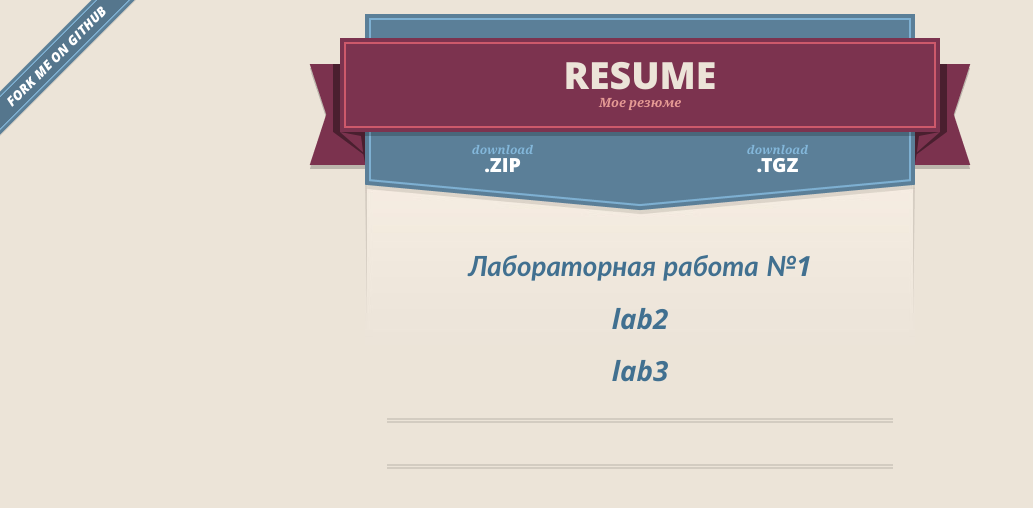
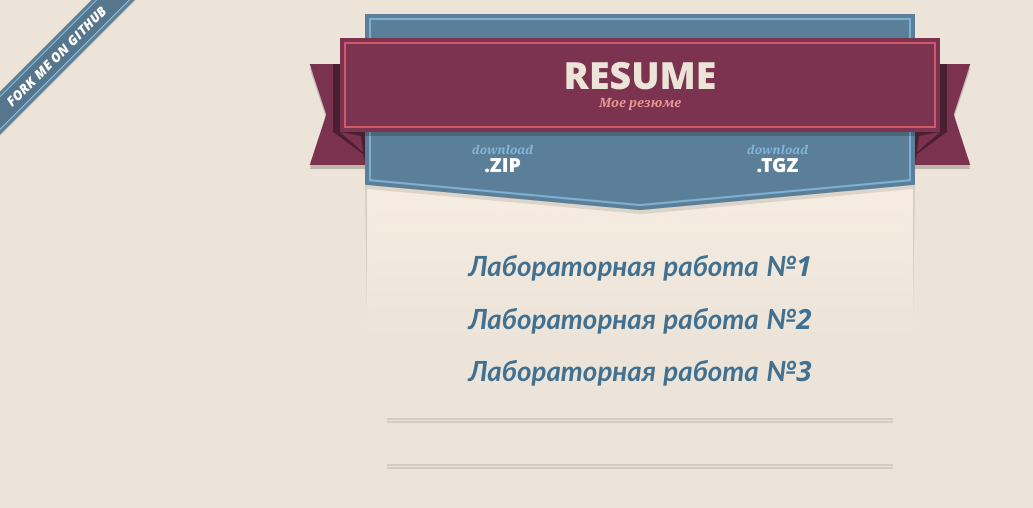
Before and after one commit to Sharipova955/resume, a plain HTML site: page index.html in a window 1280 px wide. Shown: the whole page, without its empty margins (0-1033 px from the left). Drawn offline with nearby package versions, Linux system fonts and the light colour scheme.

Commit message:
Update index.html

```diff
--- a/index.html
+++ b/index.html
@@ -49,8 +49,8 @@
         <h3>
 
 <p><a name="welcome-to-github-pages" class="anchor" href="lab1.html"><span class="octicon octicon-link">Лабораторная работа №1</span></a>
-<p><a name="welcome-to-github-pages" class="anchor" href="lab2.html"><span class="octicon octicon-link">lab2</span></a>
-<p><a name="welcome-to-github-pages" class="anchor" href="lab3.html"><span class="octicon octicon-link">lab3</span></a></h3>
+<p><a name="welcome-to-github-pages" class="anchor" href="lab2.html"><span class="octicon octicon-link">Лабораторная работа №2</span></a>
+<p><a name="welcome-to-github-pages" class="anchor" href="lab3.html"><span class="octicon octicon-link">Лабораторная работа №3</span></a></h3>
 
 <h3>
 
```
